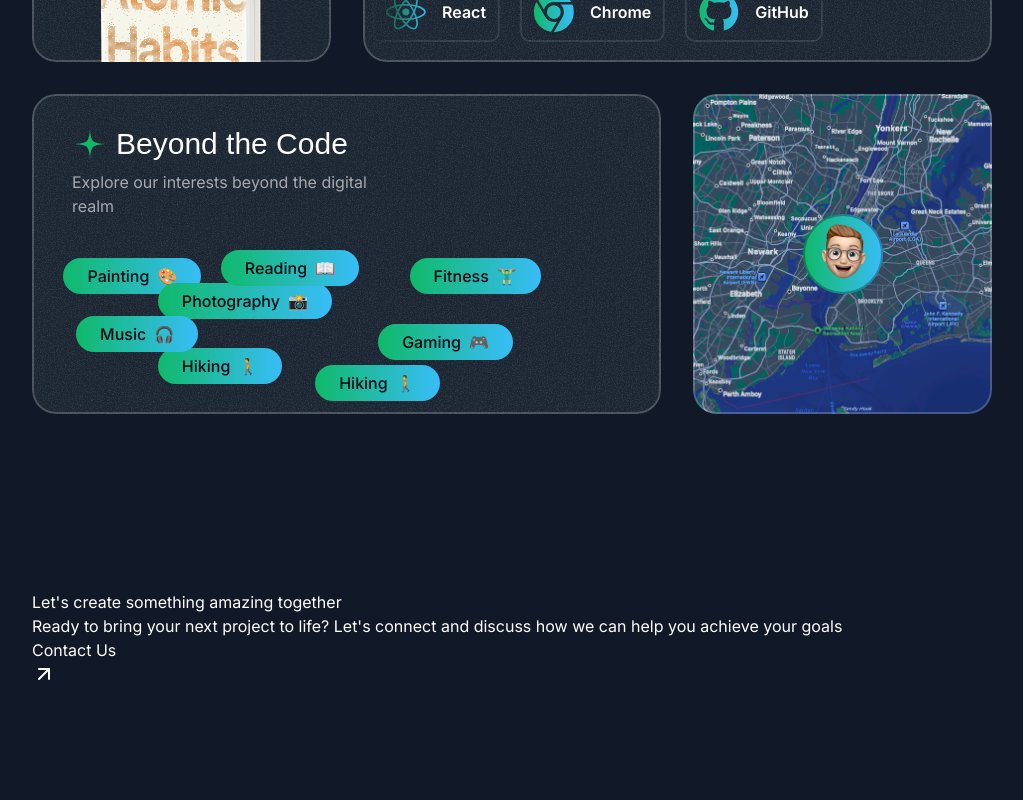
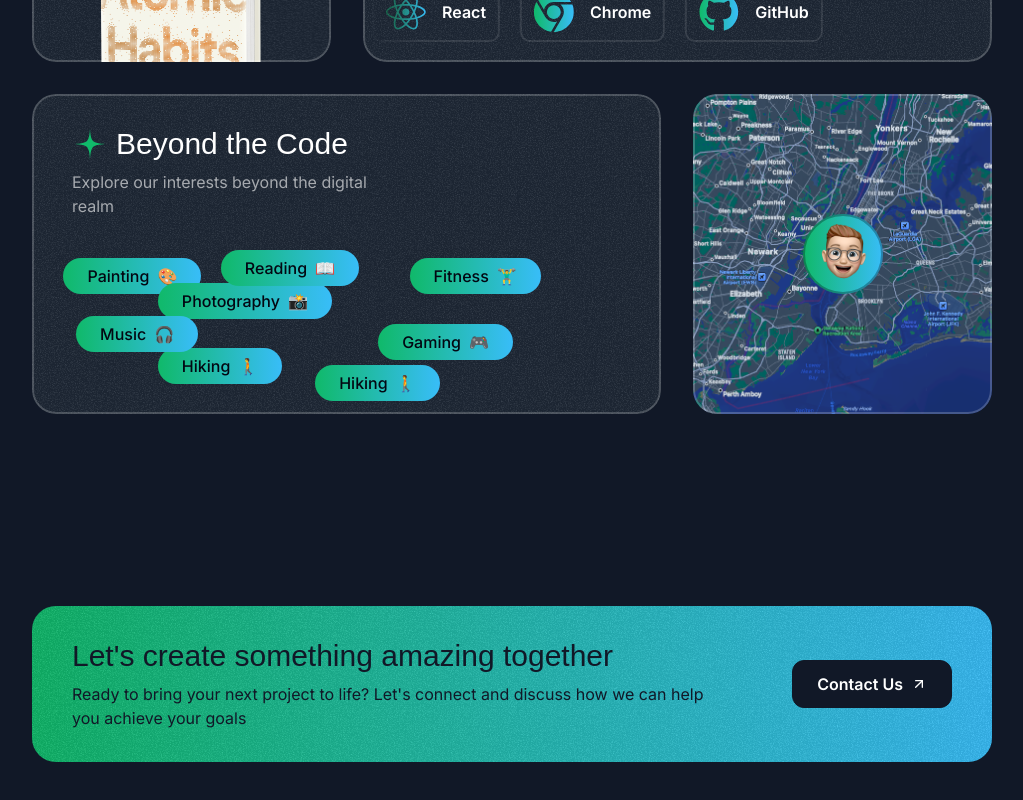
Before and after one commit to Sheepy01/main, a Next.js app: page / in a window 1280 px wide. Shown: the part 4506-5306 px from the top of the page, without its empty margins (128-1151 px from the left). Before the commit the page ends 5256 px from the top, so only its background shows below. Built offline with nearby package versions, Linux system fonts and the light colour scheme; a web font is replaced by a local one.

Commit message:
Contact Us section completed

```diff
--- a/src/sections/Contact.tsx
+++ b/src/sections/Contact.tsx
@@ -1,15 +1,25 @@
 import ArrowUpRightIcon from '@/assets/icons/arrow-up-right.svg';
+import grainImage from '@/assets/images/grain.jpg';
 
 export const ContactSection = () => {
-  return <div className='py-16'>
+  return <div className='py-16 pt-12 lg:py-24 lg:pt-20'>
     <div className='container'>
-      <div className=''>
-        <h2>Let's create something amazing together</h2>
-        <p>Ready to bring your next project to life? Let's connect and discuss how we can help you achieve your goals</p>
-        <button>
-          <span>Contact Us</span>
-          <ArrowUpRightIcon/>
-        </button>
+      <div className='bg-gradient-to-r from-[#10b96a] to-sky-400 text-gray-900 py-8 px-10 rounded-3xl text-center md:text-left relative overflow-hidden z-0'>
+        <div className='absolute inset-0 opacity-10 -z-10' style={{
+          backgroundImage: `url(${grainImage.src})`
+        }}></div>
+        <div className='flex flex-col md:flex-row gap-8 md:gap-16 items-center'>
+          <div>
+            <h2 className='font-serif text-2xl md:text-3xl'>Let's create something amazing together</h2>
+            <p className='text-sm mt-2 md:text-base'>Ready to bring your next project to life? Let's connect and discuss how we can help you achieve your goals</p>
+          </div>
+          <div>
+            <button className='text-white bg-gray-900 inline-flex items-center px-6 h-12 rounded-xl gap-2 w-max border border-gray-900'>
+              <span className='font-semibold'>Contact Us</span>
+              <ArrowUpRightIcon className='size-4'/>
+            </button>
+          </div>
+        </div>
       </div>
     </div>
   </div>;
```
